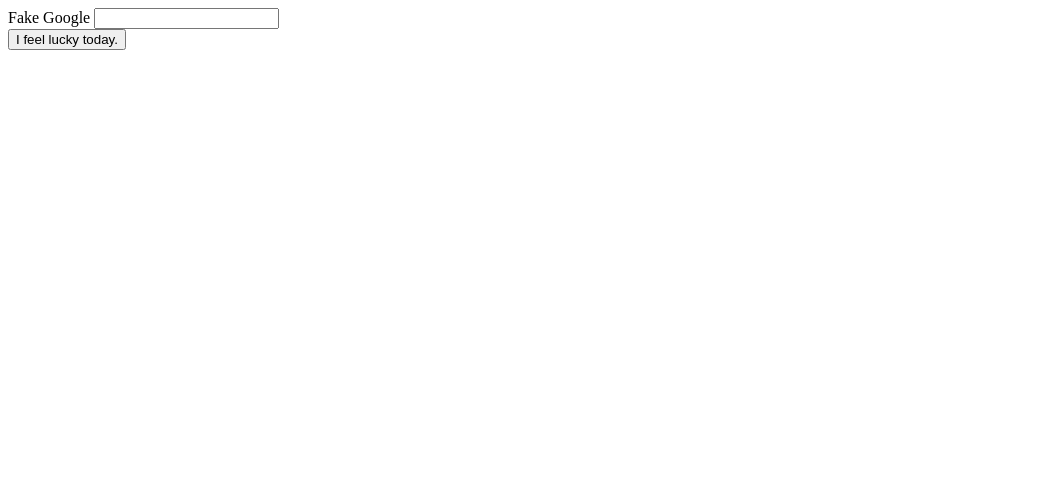
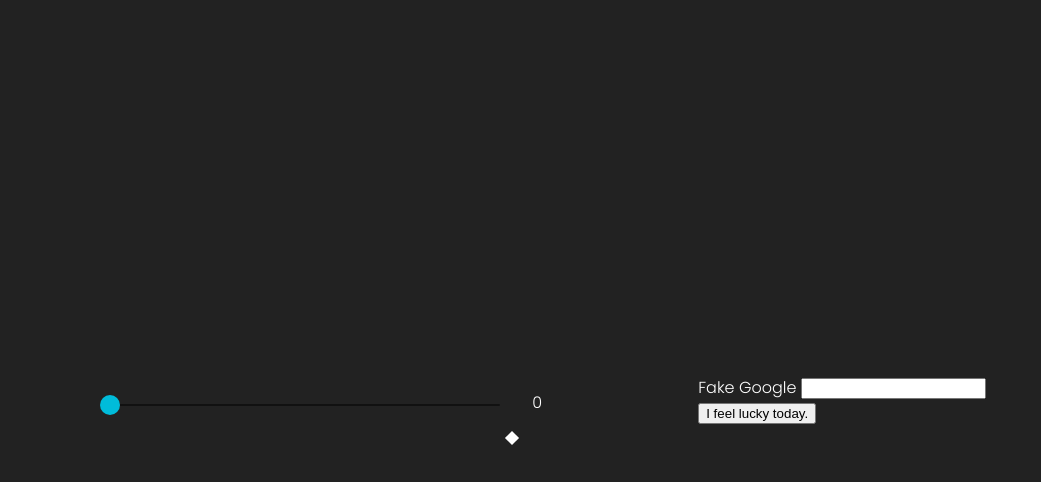
Before and after one commit to MadJaze/http-MadJaze.github.io, a plain HTML site: page docs/busca.html in a window 1280 px wide. Shown: the whole page, without its empty margins (0-1041 px from the left). Drawn offline with Linux system fonts and the light colour scheme.

Commit message:
adicionando input range color customization

```diff
--- /dev/null
+++ b/docs/JS/inputRangeBackgroundColor.js
@@ -0,0 +1,39 @@
+console.log("hello!")
+
+function changeColor() {
+
+//declara as variaveis do range
+
+    let red = document.getElementById('rangeRed').value;
+    let green = document.getElementById('rangeGreen').value;
+    let blue = document.getElementById('rangeBlue').value;
+
+    // color é a mistura das tres cores: red, green and blue.
+    // color é a variavel que vai se reflexar no fundo
+
+    let color= 'rgb (' + red + ', ' + green + ' , ' + blue + ')';
+
+    document.body.style.backgroundColor = color;
+
+    document.getElementById('colorOutput').innerHTML = ': ' + color;
+
+
+//textos
+
+let title = document.getElementById('title')
+let select = document.getElementById('title_select')
+
+
+    if(red == 0 && blue == 0 && green == 0) {
+        title.style.color = "white"
+        select.style.color = "white"
+    } else if (red == 255 && blue == 255) {
+        title.style.color = 'black'
+        select.style.color = 'black'
+    }
+
+}
+
+document.getElementById('rangeRed').addEventListener('input', changeColor);
+document.getElementById('rangeGreen').addEventListener('input', changeColor);
+document.getElementById('rangeBlue').addEventListener('input', changeColor);
--- a/docs/busca.html
+++ b/docs/busca.html
@@ -4,9 +4,99 @@
     <meta charset="UTF-8">
     <meta http-equiv="X-UA-Compatible" content="IE=edge">
     <meta name="viewport" content="width=device-width, initial-scale=1.0">
+    <!--Poppins Google Fonts-->
+    <link rel="preconnect" href="https://fonts.googleapis.com">
+    <link rel="preconnect" href="https://fonts.gstatic.com" crossorigin>
+    <link href="https://fonts.googleapis.com/css2?family=Poppins:wght@300&display=swap" rel="stylesheet">
     <title>Busca</title>
+<!--My CSS-->
+
+<style>
+
+body {
+
+font-family: 'Poppins', sans-serif;
+margin: 0;
+padding: 0;
+display: flex;
+justify-content: space-around;
+align-items: center;
+min-height: 100vh;
+background: #222;
+color: white;
+}
+
+
+#rangeValue {
+
+position: absolute;
+top: 0;
+padding: 2px;
+right: -60px;
+width: 50px;
+box-sizing: border-box;
+color: #fff;
+text-align: center;
+
+
+}
+
+#rangeValue:before {
+
+content: '';
+position: absolute;
+top: 50px;
+transform: translateY(-50%) rotate(45deg);
+left: -5px;
+width: 10px;
+height: 10px;
+background: #fff;
+
+
+}
+
+.range {
+
+    width: 400px;
+    height: 2px;
+    background: #111;
+    -webkit-appearance:  none;
+    outline: none;
+    border-radius: 2px;
+}
+
+.range::-webkit-slider-thumb {
+
+    -webkit-appearance: none;
+    width: 20px;
+    height: 20px;
+    border-radius: 50%;
+    background: #00bcda;
+
+
+}
+
+
+#oc {
+
+    position: relative;
+
+
+}
+
+
+</style>
+
 </head>
 <body>
+
+    <!--Input range CSS custom developing-->
+
+<div id="oc">
+    <span id="rangeValue">0</span>
+    <input type="range" class= 'range' name="" value= "0" min="0" max="1000" onmousemove="rangeSlider(this.value)" onchange="rangeSlider(this.value)">
+
+</div>
 
 
  <main class="container">
@@ -21,10 +111,28 @@
 
 </main>
 
+
 <div id="resultados"></div>
 
 
+
+
 <script src = "JS/busca.js"></script>
+
+<script>
+
+
+
+
+function rangeSlider(value) {
+
+    document.getElementById('rangeValue').innerHTML = value;
+
+}
+
+
+
+</script>
 
 
 
```
Also changed, not shown: docs/inputRangerBackgroundColor.html (added, +31 -0 lines), docs/invento.html (+95 -12 lines), docs/CSS/inputRangeBackgroundColor.css (added).
